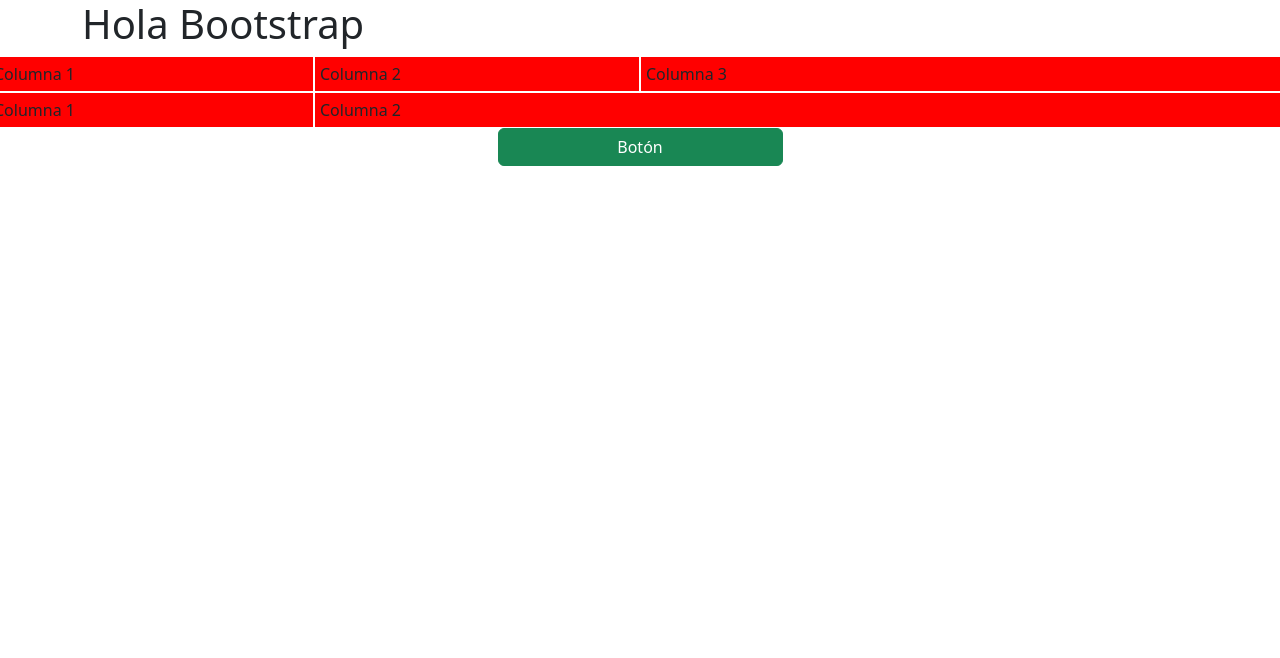
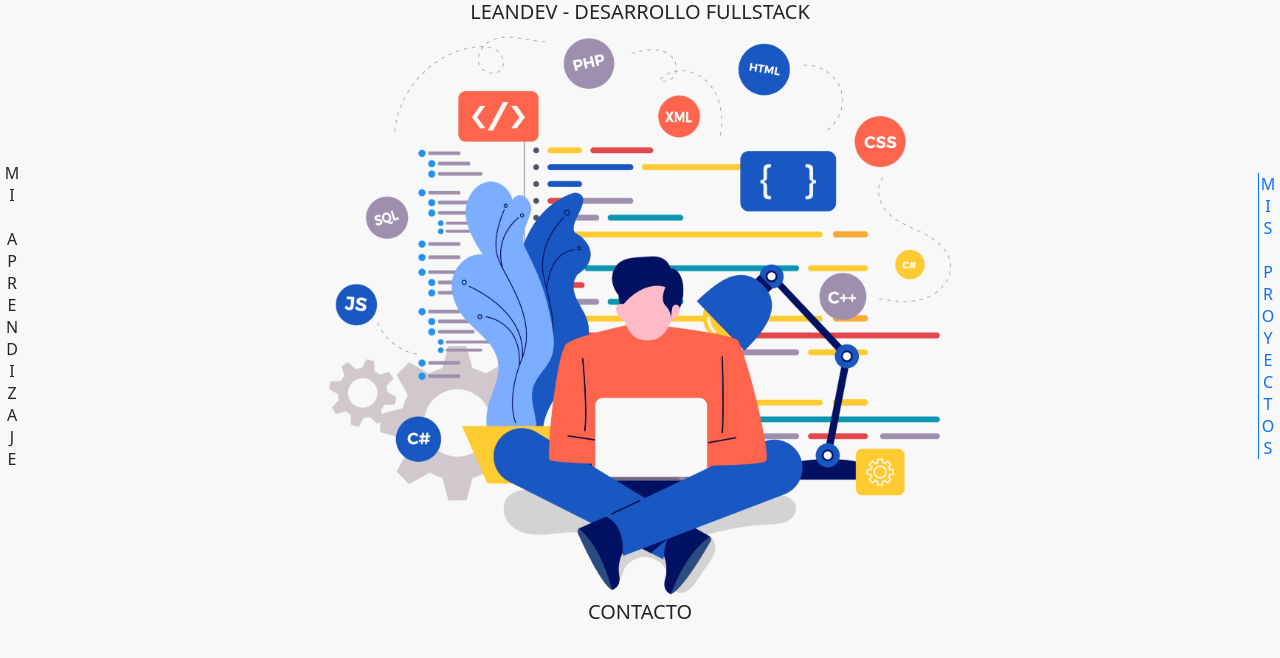
Before and after one commit to leandrolivera/FrontEnd-YoProgramo, a plain HTML site: page index.html in a window 1280 px wide. Drawn offline with nearby package versions, Linux system fonts and the light colour scheme.

Commit message:
Fin primer maquetado

```diff
--- a/index.html
+++ b/index.html
@@ -9,30 +9,12 @@
     <link rel="stylesheet" href="style.css">
 </head>
 <body>
-    <div class="container">
-        <h1>Hola Bootstrap</h1>
+    <div class="arriba"><h5>LEANDEV - DESARROLLO FULLSTACK</h5></div>
+    <div class="row">
+        <div class="col-3 izquierda"><h7>MI APRENDIZAJE</h7></div>
+        <img class="col-3 img-fondo" src="./imagen-dev.png" alt="imagen-fondo">
+        <div class="col-3 derecha"><a href="http://github.com/leandrolivera">MIS PROYECTOS</a></div>
     </div>
-
-    <div class="row">
-        <div class="col relleno">Columna 1</div>
-        <div class="col relleno">Columna 2</div>
-        <div class="col-6 relleno">Columna 3</div>
-    </div>
-
-    <div class="row">
-        <div class="col-3 relleno">Columna 1</div>
-        <div class="col relleno">Columna 2</div>
-    </div>
-
-<div class="container">
-    <div class="row justify-content-center">
-        <button type="button" class="btn btn-success col-3">
-            Botón
-        </button>
-    </div>
-</div>
-
-
-    <script src="https://cdn.jsdelivr.net/npm/bootstrap@5.2.0-beta1/dist/js/bootstrap.bundle.min.js" integrity="sha384-pprn3073KE6tl6bjs2QrFaJGz5/SUsLqktiwsUTF55Jfv3qYSDhgCecCxMW52nD2" crossorigin="anonymous"></script>
+    <div class="abajo"><h5>CONTACTO</h5></div>
 </body>
 </html>
--- a/style.css
+++ b/style.css
@@ -1,5 +1,42 @@
-.relleno {
+* {
+    background-size: cover;
+}
+
+body {
+    background-color: #F8F8F8;
+}
+
+.img-fondo{
+    justify-content: center;
+    margin-left: auto;
+    margin-right: auto;
+    width: 50%;
+    height: 50%;
+}
+
+.arriba{
+    text-align: center;
+}
+.abajo{
+    text-align: center;
+}
+
+.izquierda{
+    text-align: center;
+    writing-mode: vertical-lr;
+    text-orientation: upright;
+
+}
+
+.derecha{
+    text-align: center;
+    writing-mode: vertical-rl;
+    text-orientation: upright;
+
+}
+
+/*.relleno {
     background-color: red;
     border: 1px solid white;
     padding: 5px;
-}
+}*/
```
Also changed, not shown: imagen-dev.jpg, imagen-dev.png (added).
